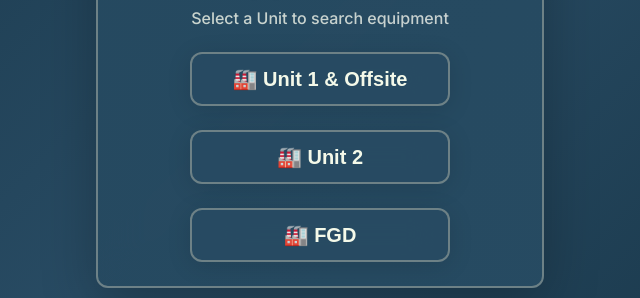
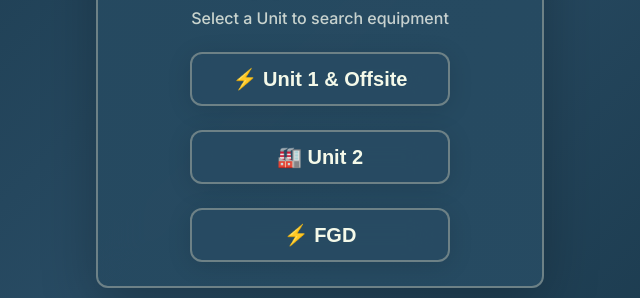
Before and after one commit to SKY1797/Electrical-Application, a website: page index.html in a window 1280 px wide. Shown: the part 348-646 px from the top of the page, 320-960 px from the left. Drawn offline with Linux system fonts and the light colour scheme.

Commit message:
Update index.html

```diff
--- a/index.html
+++ b/index.html
@@ -52,7 +52,7 @@
               <div class="unit-selection-page">
                 <button id="unit1Btn" class="unit-btn-large" data-unit="unit1">
                   <!-- <p class="unit-icon">⚡</p> -->
-                  <span class="unit-text">🏭 Unit 1 & Offsite</span>
+                  <span class="unit-text">⚡ Unit 1 & Offsite</span>
                 </button>
                 <button id="unit2Btn" class="unit-btn-large" data-unit="unit2">
                   <!-- <span class="unit-icon">⚡</span> -->
@@ -60,7 +60,7 @@
                 </button>
                 <button id="fgdBtn" class="unit-btn-large" data-unit="fgd">
                  <!-- <span class="unit-icon">🏭</span> -->
-                 <span class="unit-text">🏭 FGD</span>
+                 <span class="unit-text">⚡ FGD</span>
 
                 </button>
               </div>
```
